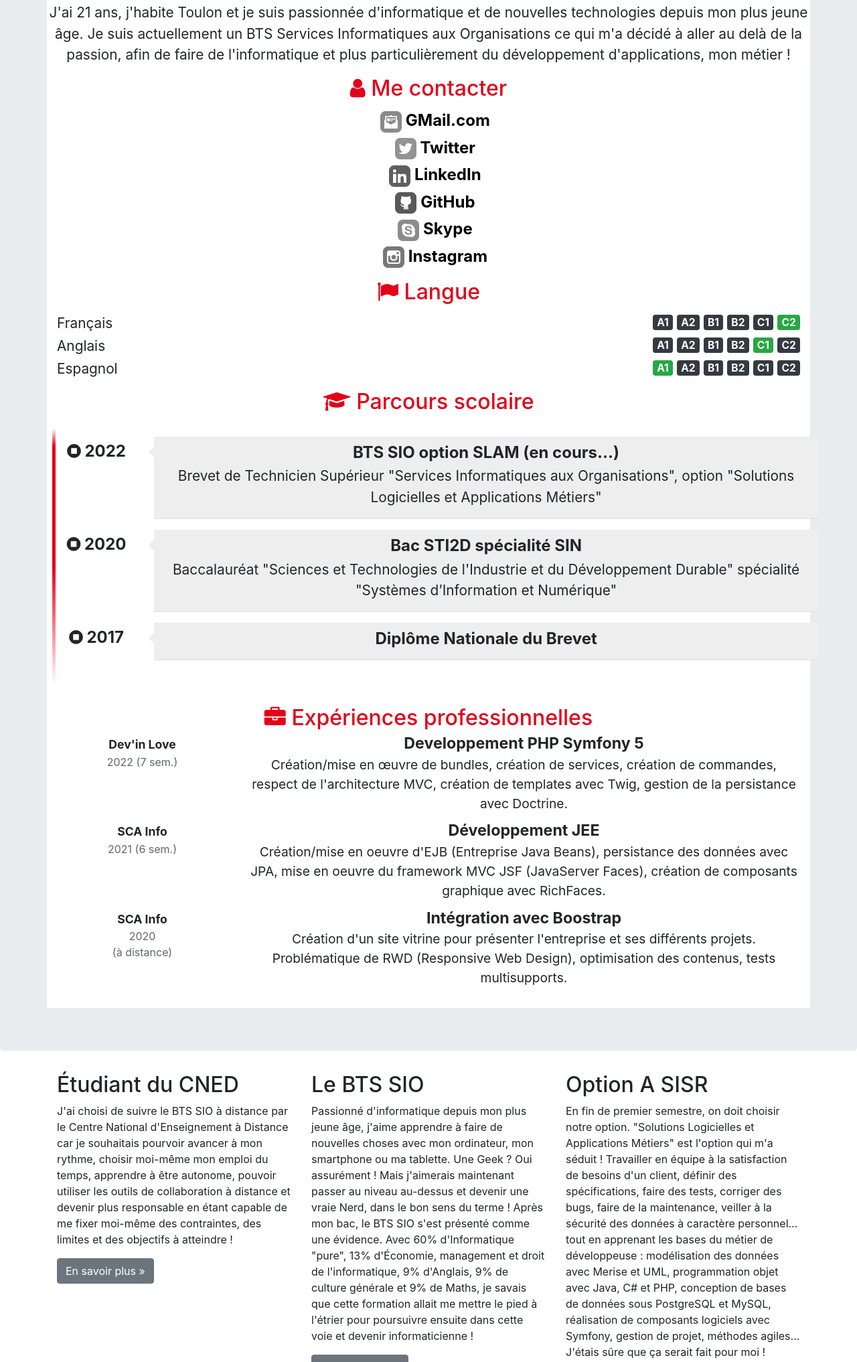
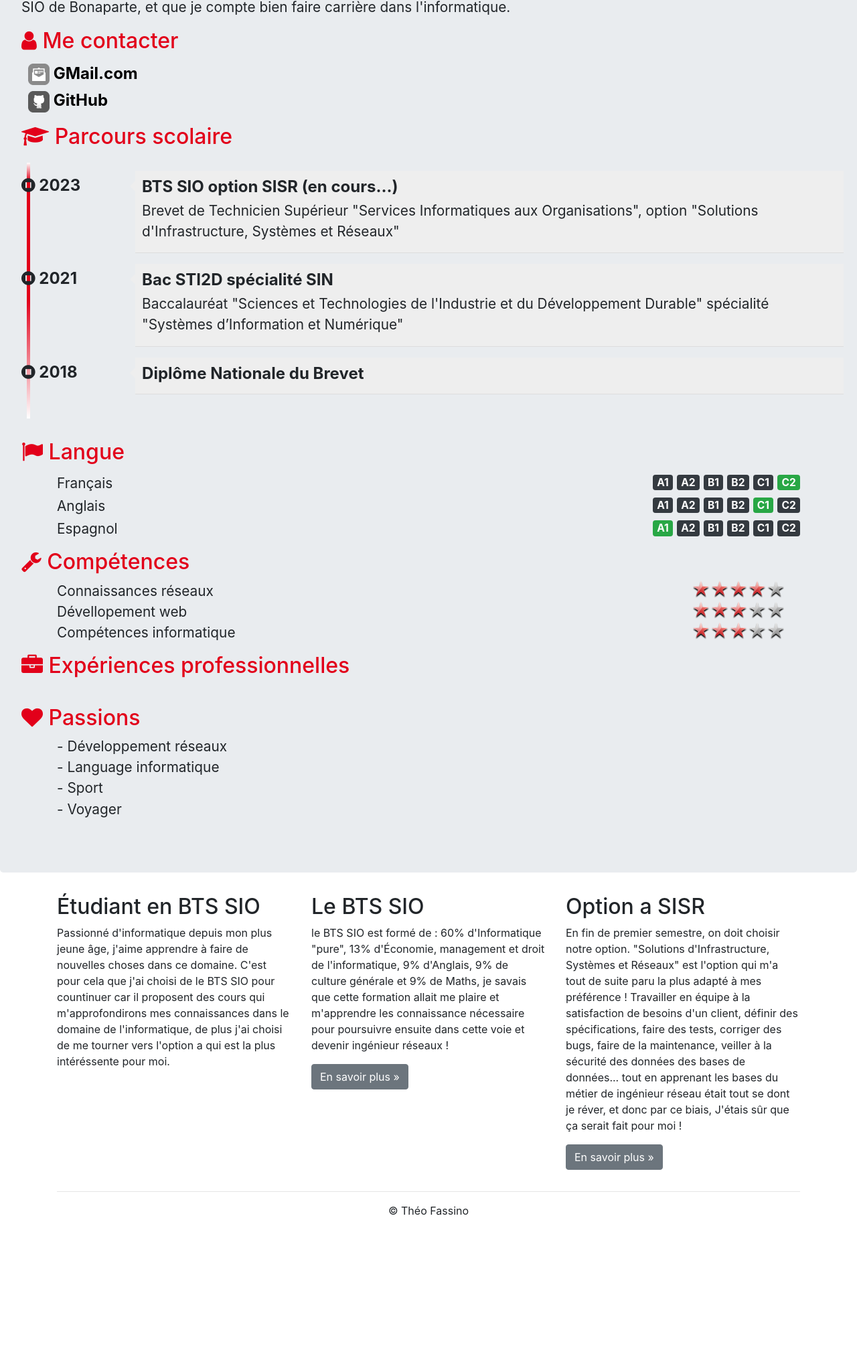
Before and after one commit to iwanttocommit/iwanttocommit.github, a plain HTML site: page cv.html in a window 1280 px wide. Shown: the part 369-2403 px from the top of the page at 67% size. After the commit the page ends 2205 px from the top, so only its background shows below. Drawn offline with nearby package versions, Linux system fonts and the light colour scheme.

Commit message:
Finalisation du portfolio ajout rubrique passions personalisation du portfolio terminée

```diff
--- a/css/cv.css
+++ b/css/cv.css
@@ -91,3 +91,19 @@ body { padding-top: 50px; }
 #langues .container { display: flex; flex-direction: row; justify-content: space-between; }
 #langues .langue, #langues .niveau{ font-size: 1.3em; }
 #langues .langue { padding-top: 3px; }
+
+/******************************************
+* Compétences
+******************************************/
+#competences .container {
+    display: flex; flex-direction: row; justify-content: space-between; }
+#competences .container .libelle { font-size: 1.3em; }
+#competences .container .classement {
+    background: scroll transparent url(images/Red-Rating-Stars.png) no-repeat;
+    width: 160px; height: 27px; }
+#competences .container .classement0 { background-position: 0 -142px; }
+#competences .container .classement1 { background-position: 0 -112px; }
+#competences .container .classement2 { background-position: 0 -84px; }
+#competences .container .classement3 { background-position: 0 -56px; }
+#competences .container .classement4 { background-position: 0 -28px; }
+#competences .container .classement5 { background-position: 0 0px; }
--- a/cv.html
+++ b/cv.html
@@ -44,7 +44,7 @@
                                 <li role="presentation" class="dropdown-header dropdown-item">
                                     En autonomie</li>
                                 <li role="presentation" class="dropdown-item">
-                                    <a role="menuitem" href="appliandroid.html">Application Android</a>
+                                    <a role="menuitem" href="#">Application Android</a>
                                 </li>
                                 <li role="presentation" class="dropdown-item">
                                     <a role="menuitem" href="#">Site web</a>
@@ -115,13 +115,9 @@
         </nav>
         <div class="jumbotron">
             <div class="container">
-                <div class="row cadreCV">
-                    <div id="cv-entete" class="text-center">
-                        <div id="cv-photo">
-                            <img src="images/AmeliaPilou.jpg" alt="Ma photo d'identité">
                         </div>
                         <div id="cv-intro">
-                            <h1>Bonjour, je m'appelle <span>Théo</span> et voici mon CV</h1>
+                            <h1>Théo Fassino, vous retrouverez ci-dessous mon CV</h1>
                         </div>
                         <div class="row cadreCV">
                             <div class="col-xs-12 col-sm-7">
@@ -134,11 +130,13 @@
                         <!-- Partie Gauche -->
                         <div class="rubrique clearfix">
                             <h2><span class="fa fa-comment"></span> En quelques mots...</h2>
-                            <p>J'ai 21 ans, j'habite Toulon et je suis passionnée d'informatique et de
-                                nouvelles technologies depuis mon plus jeune âge. Je suis actuellement un
-                                BTS Services Informatiques aux Organisations ce qui m'a décidé à aller au
-                                delà de la passion, afin de faire de l'informatique et plus particulièrement
-                                du développement d'applications, mon métier&nbsp;!
+                            <p> Bonojur, je m'apelle Théo Fassino, j'ai 18 ans, j'habite à Toulon, je suis passionnée d'informatique et de
+                                nouvelles technologies depuis mon plus jeune âge. Je suis actuellement étuiant
+                                au lycée Bonaparte au sein du BTS Services Informatiques aux Organisations(SIO),
+                                j'ai choisi de me diriger vers l'option a(SISR) car les réseaux m'interesse :
+                                leur infrastructure, leurs création, leur conception, son mes interêt.
+                                Ces pour cette raison que j'ai décider de rejoindre le BTS SIO de Bonaparte, et
+                                que je compte bien faire carrière dans l'informatique.
                             </p>
                         </div>
                         <!-- Partie Gauche -->
@@ -147,50 +145,32 @@
                             <h2><span class="fa fa-user"></span> Me contacter</h2>
                             <div class="meContacter">
                                 <div class="details float-left">
-                                    <a href="mailto:amelia.pilou@gmail.com?subject=Contact depuis le CV en ligne"
-                                       title="Mail de Amélia Pilou">
+                                    <a href="mailto:theo.fassino@gmail.com?subject=Contact depuis le CV en ligne"
+                                       title="Mail de Théo Fassino">
                                         <img class="contact-icon" src="images/cv/mail-dreamstale47.png"
                                              alt="Icone de mail"> GMail.com
                                     </a>
                                 </div>
                             </div>
-                            <div class="meContacter">
-                                <div class="details float-left">
-                                    <a href="https://twitter.com/AmeliaPILOU"
-                                       title="Lien vers la page Twitter de @AmeliaPilou">
-                                        <img class="contact-icon" src="images/cv/twitter-dreamstale71.png"
-                                             alt="Icone de Twitter"> Twitter
-                                    </a>
-                                </div>
-                            </div>
-                            <div class="meContacter">
+                            <!-- <div class="meContacter">
                                 <div class="details float-left">
                                     <a href="http://fr.linkedin.com/in/ameliaPilou"
-                                       title="Lien vers le profil LinkedIn de Amélia Pilou">
+                                       title="Lien vers le profil LinkedIn de Théo Fassino">
                                         <img class="contact-icon" src="images/cv/linkedin-dreamstale45.png"
                                              alt="Icone de LinkedIn"> LinkedIn
                                     </a>
                                 </div>
-                            </div>
+                            </div> -->
                             <div class="meContacter">
                                 <div class="details float-left">
-                                    <a href="https://github.com/AmeliaPilou/"
-                                       title="Lien vers le profil GitHub d'Amélia Pilou">
+                                    <a href="https://github.com/iwanttocommit/"
+                                       title="Lien vers le profil GitHub de Théo Fassino">
                                         <img class="contact-icon" src="images/cv/github2-dreamstale35.png"
                                              alt="Icone de GitHub"> GitHub
                                     </a>
                                 </div>
                             </div>
-                            <div class="meContacter">
-                                <div class="details float-left">
-                                    <a href="skype:ameliapilou?userinfo"
-                                       title="Lien vers le profil Skype d'Amélia Pilou">
-                                        <img class="contact-icon" src="images/cv/skype-dreamstale61.png"
-                                             alt="Icone de Skype"> Skype
-                                    </a>
-                                </div>
-                            </div>
-                            <div class="meContacter">
+                            <!-- <div class="meContacter">
                                 <div class="details float-left">
                                     <a href="https://instagram.com/AmeliaPilou"
                                        title="Lien vers le profil Instagram d'Amélia Pilou">
@@ -198,7 +178,43 @@
                                              alt="Icone de Instagram"> Instagram
                                     </a>
                                 </div>
+                            </div> -->
                         </div>
+                        <div class="rubrique clearfix">
+                            <h2><span class="fa fa-graduation-cap"></span> Parcours scolaire</h2>
+                            <ul id="parcours" class="clearfix">
+                                <li>
+                                    <div class="date float-left">
+                                        <span class="fa fa-stop-circle"></span>&nbsp;2023
+                                    </div>
+                                    <div class="details float-right">
+                                        <h3>BTS SIO option SISR (en cours...)</h3>
+                                        <p>Brevet de Technicien Supérieur "Services Informatiques aux
+                                            Organisations", option "Solutions d'Infrastructure,
+                                            Systèmes et Réseaux"</p>
+                                    </div>
+                                </li>
+                                <li>
+                                    <div class="date float-left">
+                                        <span class="fa fa-stop-circle"></span>&nbsp;2021
+                                    </div>
+                                    <div class="details float-right">
+                                        <h3>Bac STI2D spécialité SIN</h3>
+                                        <p>Baccalauréat "Sciences et Technologies de l'Industrie et du
+                                            Développement Durable" spécialité "Systèmes d’Information et
+                                            Numérique"</p>
+                                    </div>
+                                </li>
+                                <li>
+                                    <div class="date float-left">
+                                        <span class="fa fa-stop-circle"></span>&nbsp;2018
+                                    </div>
+                                    <div class="details float-right">
+                                        <h3>Diplôme Nationale du Brevet</h3>
+                                        <p></p>
+                                    </div>
+                                </li>
+                            </ul>
                         </div>
                         <!-- Partie Droite -->
                         <div id="langues" class="rubrique clearfix">
@@ -237,47 +253,26 @@
                                 </div>
                             </div>
                         </div>
-                        <div class="rubrique clearfix">
-                            <h2><span class="fa fa-graduation-cap"></span> Parcours scolaire</h2>
-                            <ul id="parcours" class="clearfix">
-                                <li>
-                                    <div class="date float-left">
-                                        <span class="fa fa-stop-circle"></span>&nbsp;2022
+                        <!-- Partie Gauche -->
+                        <!-- Partie Droite -->
+                        <div id="competences" class="rubrique clearfix">
+                            <h2><span class="fa fa-wrench"></span> Compétences</h2>
+                            <div class="container">
+                                <div class="libelle">Connaissances réseaux</div>
+                                <div class="classement classement4"></div>
                             </div>
-                                    <div class="details float-right">
-                                        <h3>BTS SIO option SLAM (en cours...)</h3>
-                                        <p>Brevet de Technicien Supérieur "Services Informatiques aux
-                                            Organisations", option "Solutions Logicielles et Applications
-                                            Métiers"</p>
+                            <div class="container">
+                                <div class="libelle">Dévellopement web</div>
+                                <div class="classement classement3"></div>
                             </div>
-                                </li>
-                                <li>
-                                    <div class="date float-left">
-                                        <span class="fa fa-stop-circle"></span>&nbsp;2020
+                            <div class="container">
+                                <div class="libelle">Compétences informatique</div>
+                                <div class="classement classement3"></div>
                             </div>
-                                    <div class="details float-right">
-                                        <h3>Bac STI2D spécialité SIN</h3>
-                                        <p>Baccalauréat "Sciences et Technologies de l'Industrie et du
-                                            Développement Durable" spécialité "Systèmes d’Information et
-                                            Numérique"</p>
                         </div>
-                                </li>
-                                <li>
-                                    <div class="date float-left">
-                                        <span class="fa fa-stop-circle"></span>&nbsp;2017
-                                    </div>
-                                    <div class="details float-right">
-                                        <h3>Diplôme Nationale du Brevet</h3>
-                                        <p></p>
-                                    </div>
-                                </li>
-                            </ul>
-                        </div>
-                        <!-- Partie Gauche -->
-
                         <div class="rubrique clearfix">
                             <h2><span class="fa fa-briefcase"></span> Expériences professionnelles</h2>
-                            <div class="experience clearfix">
+                            <!--<div class="experience clearfix">
                                 <div class="col-3">
                                     <div class="lieu">Dev'in Love</div>
                                     <div class="date">2022 (7 sem.)</div>
@@ -316,8 +311,13 @@
                                     </div>
                                 </div>
                             </div>
+                        </div>-->
                     </div>
-                    </div>
+                        <br>
+                        <div id="competences" class="rubrique clearfix">
+                            <h2><i class="fa fa-heart"></i> Passions</h2>
+                            <div class="container">
+                                <div class="libelle">- Développement réseaux <br>- Language informatique<br>- Sport<br>- Voyager</div>
                             </div>
                         </div>
         </div>
@@ -326,29 +326,19 @@
             <div class="container">
                 <div class="row">
                     <div class="col-lg-4">
-                        <h2>Étudiant du CNED</h2>
-                        <p>J'ai choisi de suivre le BTS SIO à distance par le Centre National
-                            d'Enseignement à Distance car je souhaitais pourvoir avancer à mon rythme,
-                            choisir moi-même mon emploi du temps, apprendre à être autonome, pouvoir
-                            utiliser les outils de collaboration à distance et devenir plus responsable en
-                            étant capable de me fixer moi-même des contraintes, des limites et des
-                            objectifs à atteindre !
-                        </p>
-                        <p><a class="btn btn-secondary" href="http://www.cned.fr" target="_blank"
-                              role="button">En savoir plus »</a>
+                        <h2>Étudiant en BTS SIO</h2>
+                        <p>Passionné d'informatique depuis mon plus jeune âge, j'aime apprendre à faire de nouvelles choses
+                            dans ce domaine. C'est pour cela que j'ai choisi de le BTS SIO pour countinuer car il proposent
+                            des cours qui m'approfondirons mes connaissances dans le domaine de l'informatique, de plus j'ai
+                            choisi de me tourner vers l'option a qui est la plus intéréssente pour moi.
                         </p>
                     </div>
                     <div class="col-lg-4">
                         <h2>Le BTS SIO</h2>
-                        <p>Passionné d'informatique depuis mon plus jeune âge, j'aime apprendre à faire
-                            de nouvelles choses avec mon ordinateur, mon smartphone ou ma tablette. Une
-                            Geek ? Oui assurément ! Mais j'aimerais maintenant passer au niveau au-dessus
-                            et devenir une vraie Nerd, dans le bon sens du terme ! Après mon bac, le BTS
-                            SIO s'est présenté comme une évidence. Avec 60% d'Informatique "pure", 13%
-                            d'Économie, management et droit de l'informatique, 9% d'Anglais, 9% de culture
-                            générale et 9% de Maths, je savais que cette formation allait me mettre le
-                            pied à l'étrier pour poursuivre ensuite dans cette voie et devenir
-                            informaticienne !
+                        <p>le BTS SIO est formé de : 60% d'Informatique "pure", 13% d'Économie, management
+                            et droit de l'informatique, 9% d'Anglais, 9% de culture générale et 9% de Maths,
+                            je savais que cette formation allait me plaire et m'apprendre les connaissance nécessaire
+                            pour poursuivre ensuite dans cette voie et devenir ingénieur réseaux !
                         </p>
                         <p><a class="btn btn-secondary" href="https://fr.wikipedia.org/wiki/Brevet_de_tec
                               hnicien_supérieur_-_Services_informatiques_aux_organisations"
@@ -356,31 +346,24 @@
                         </p>
                     </div>
                     <div class="col-lg-4">
-                        <h2>Option A SISR</h2>
-                        <p>En fin de premier semestre, on doit choisir notre option. "Solutions
-                            Logicielles et Applications Métiers" est l'option qui m'a séduit&nbsp;!
+                        <h2>Option a SISR</h2>
+                        <p>En fin de premier semestre, on doit choisir notre option. "Solutions d'Infrastructure,
+                            Systèmes et Réseaux" est l'option qui m'a tout de suite paru la plus adapté à mes préférence !
                             Travailler en équipe à la satisfaction de besoins d'un client, définir des
                             spécifications, faire des tests, corriger des bugs, faire de la maintenance,
-                            veiller à la sécurité des données à caractère personnel... tout en apprenant
-                            les bases du métier de développeuse : modélisation des données
-                            avec Merise et UML, programmation objet avec Java, C# et PHP, conception
-                            de bases de données sous PostgreSQL et MySQL, réalisation de
-                            composants logiciels avec Symfony, gestion de projet, méthodes agiles...
-                            J'étais sûre que ça serait fait pour moi !
+                            veiller à la sécurité des données des bases de données... tout en apprenant
+                            les bases du métier de ingénieur réseau était tout se dont je réver, et donc par ce biais,
+                            J'étais sûr que ça serait fait pour moi !
                         </p>
-                        <p><a class="btn btn-secondary" href="https://www.onisep.fr/Ressources/Univers-Fo
-                              rmation/Formations/Post-bac/bts-services-informatiques-aux-organisations-op
-                              tion-b-solutions-logicielles-et-applications-metiers" target="_blank"
+                        <p><a class="btn btn-secondary" href="https://www.onisep.fr/Ressources/Univers-Formation/Formations/Post-bac/bts-services-informatiques-aux-organisations-option-a-solutions-d-infrastructure-systemes-et-reseaux" target="_blank"
                               role="button">En savoir plus »</a>
-                            25 BLOC 1.4 - TRAVAILLER EN MODE PROJET © José GIL jgil83000@gmail.com
                         </p>
                     </div>
                 </div>
                 <hr>
-                <p class="text-center" id="copyright">© Amélia Pilou 2021</p>
+                <p class="text-center" id="copyright">© Théo Fassino</p>
             </div>
         </footer>
-
 
     </body>
     <!-- Optional JavaScript; choose one of the two! -->
```
Also changed, not shown: index.html (+19 -36 lines). Lines whose indentation alone changed are shown as unchanged.
